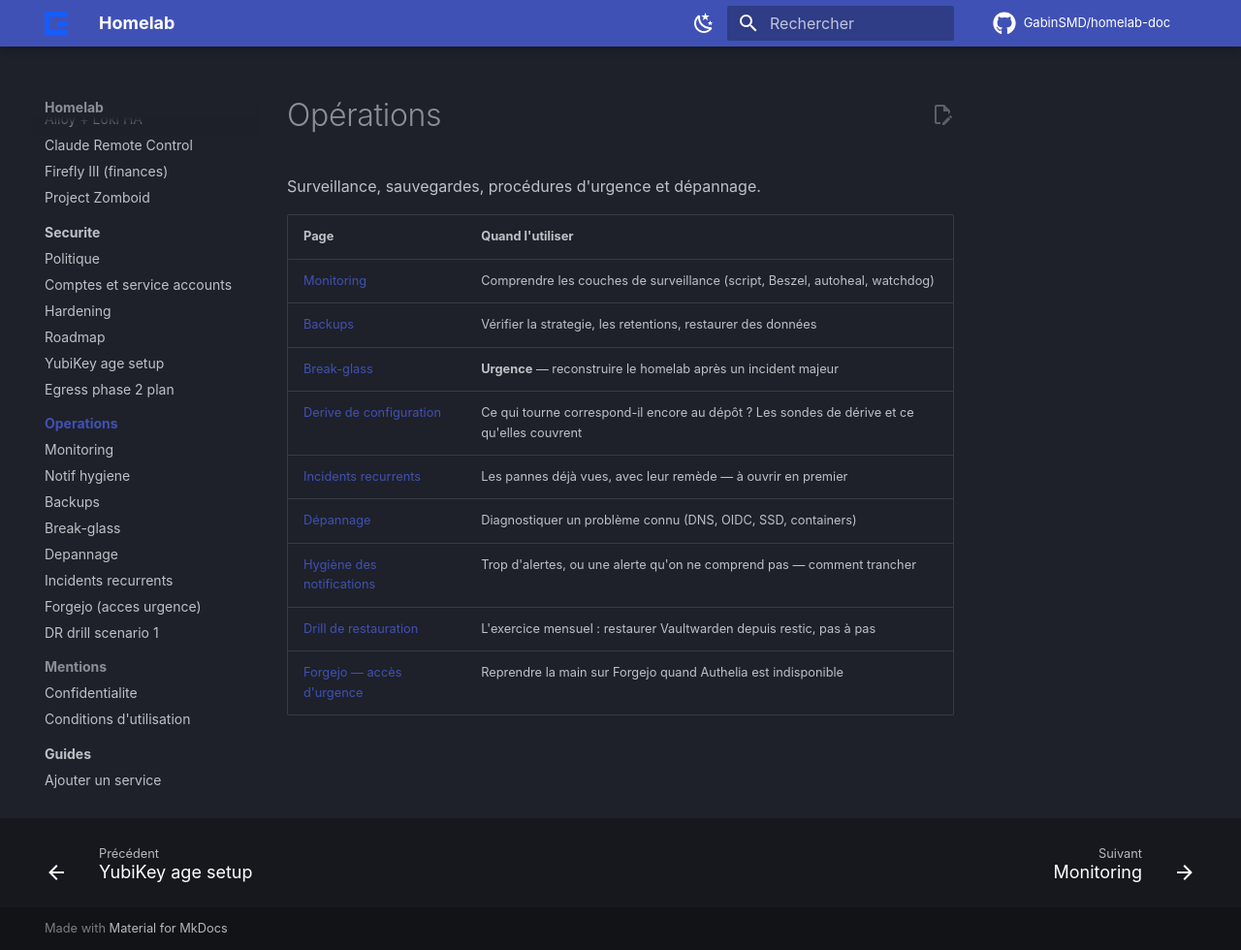
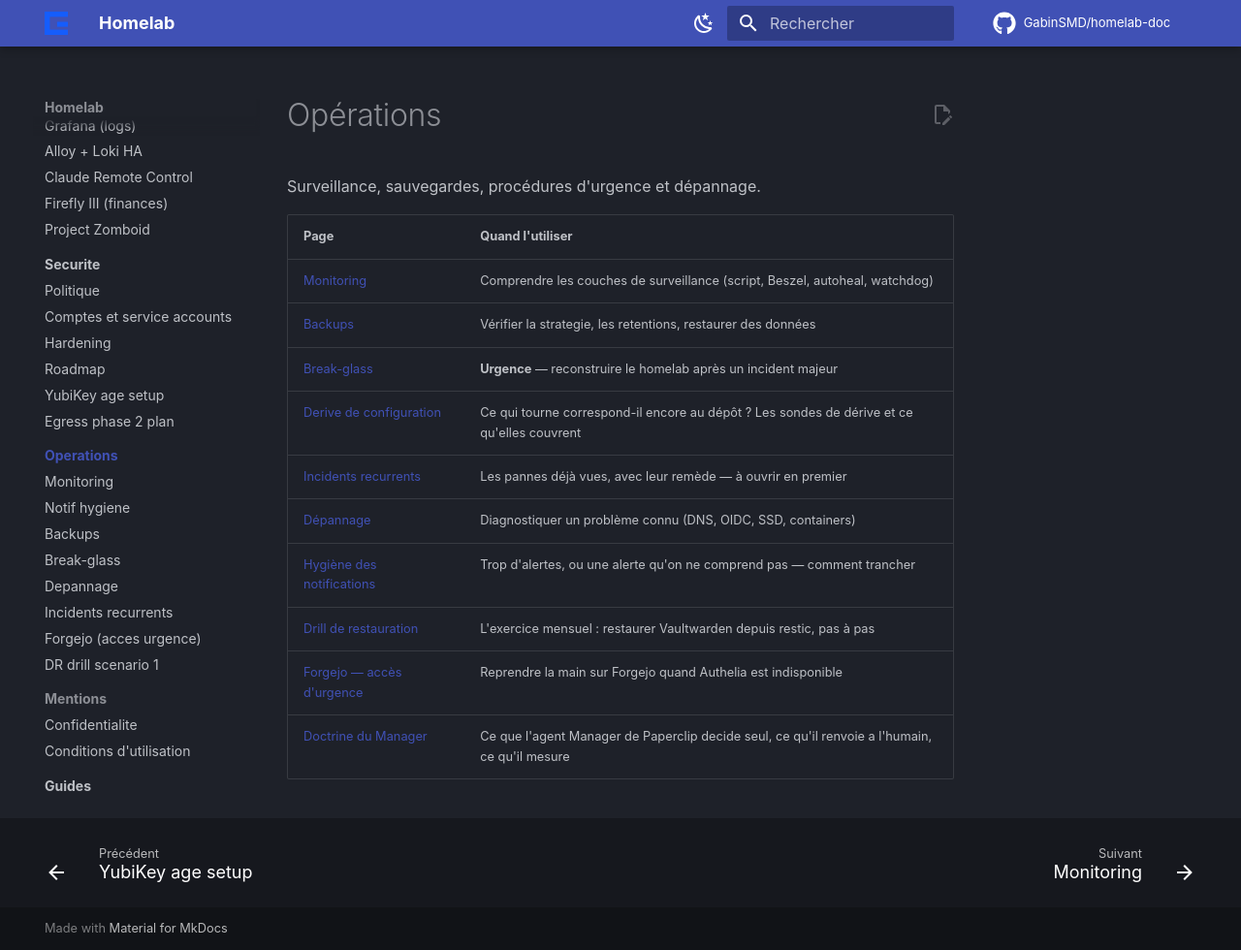
Before and after one commit to GabinSMD/homelab-doc, an MkDocs documentation site: the page built from docs/operations/index.md, in a window 1280 px wide and 980 px high. Shown: the whole window at 97% size. Built offline with MkDocs 1.6.1 and Material for MkDocs 9.7.7, drawn with Linux system fonts in a browser that asks for light colours; comment, search, counter and statistics services are not loaded.

Commit message:
docs(operations): referencer la doctrine du Manager dans l'index

```diff
--- a/docs/operations/index.md
+++ b/docs/operations/index.md
@@ -13,3 +13,4 @@
 | [Hygiène des notifications](notif-hygiene.md) | Trop d'alertes, ou une alerte qu'on ne comprend pas — comment trancher |
 | [Drill de restauration](dr-drill-scenario-1.md) | L'exercice mensuel : restaurer Vaultwarden depuis restic, pas à pas |
 | [Forgejo — accès d'urgence](forgejo-acces-urgence.md) | Reprendre la main sur Forgejo quand Authelia est indisponible |
+| [Doctrine du Manager](doctrine-manager.md) | Ce que l'agent Manager de Paperclip decide seul, ce qu'il renvoie a l'humain, ce qu'il mesure |
```
